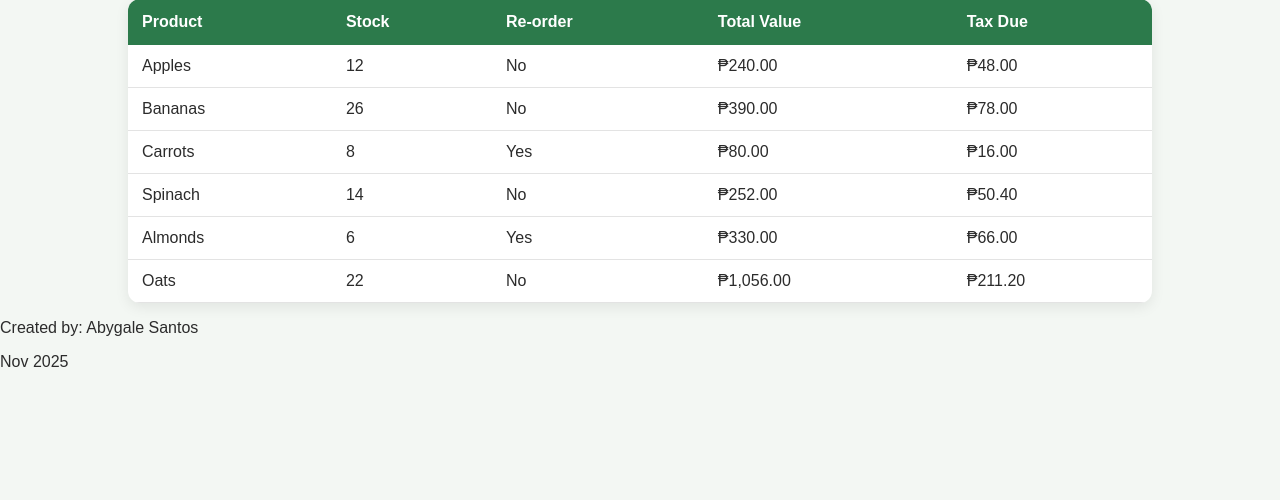
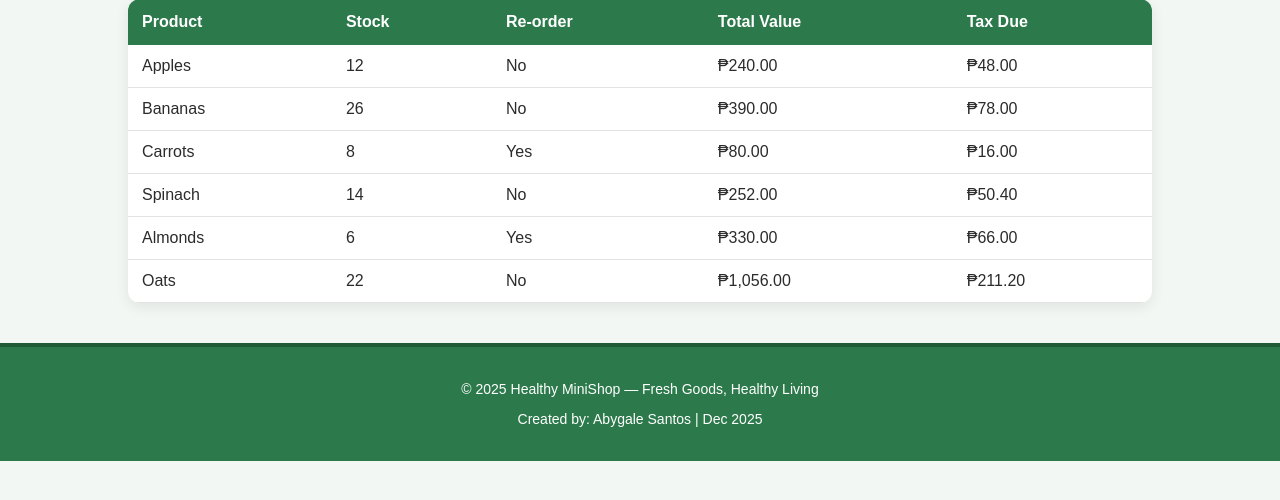
Before and after one commit to abygalersantos06-maker/Mini-Shop, a PHP site: page /function.php in a window 1280 px wide. Shown: the part 177-677 px from the top of the page. Run offline with PHP 8.4, Linux system fonts and the light colour scheme.

Commit message:
Update footer.php

```diff
--- a/includes/footer.php
+++ b/includes/footer.php
@@ -1,7 +1,6 @@
-<footer>
-  <p>Created by: Abygale Santos<br></p>
-  <p>Nov 2025</p>
+<footer class="footer">
+    <p>© 2025 Healthy MiniShop — Fresh Goods, Healthy Living</p>
+    <p>Created by: Abygale Santos | Dec 2025</p>
 </footer>
-
 </body>
 </html>
```
